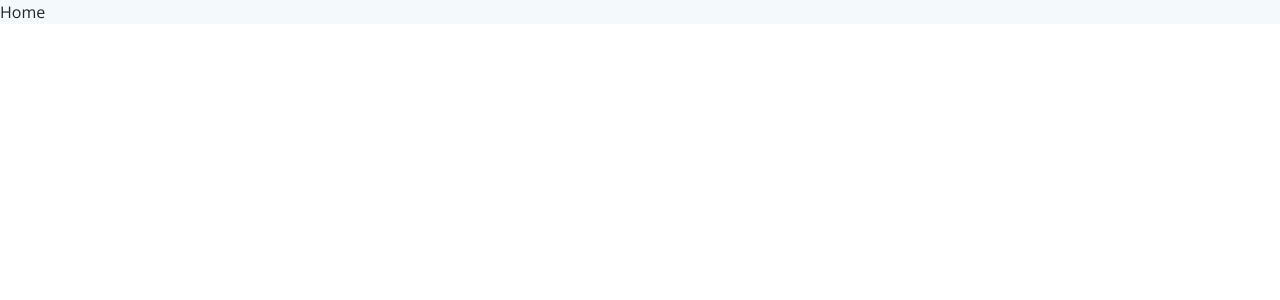
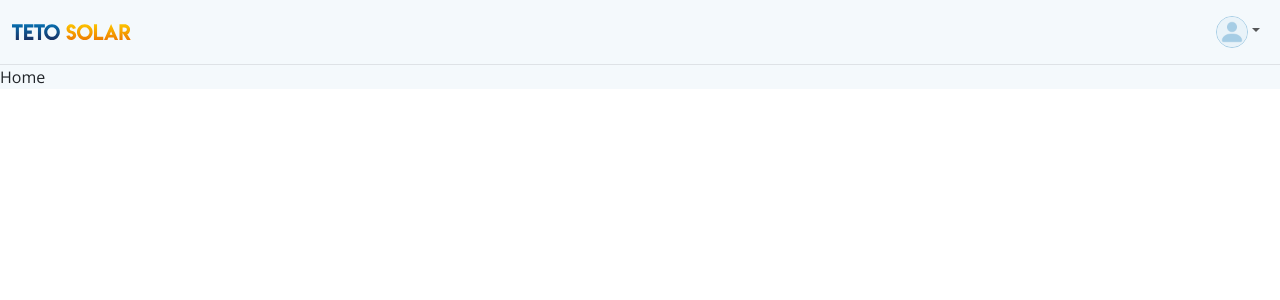
Before and after one commit to Tetohsolar/teto-front, a React (Create React App) app: page / in a window 1280 px wide. Shown: the top 300 px of the page. Built offline with nearby package versions, Linux system fonts and the light colour scheme.

Commit message:
Create Navbar Component

```diff
--- /dev/null
+++ b/src/components/navbar/Navbar.js
@@ -0,0 +1,58 @@
+import './navbar.scss'
+import logo from './teto-solar.svg'
+import avatar from './default-avatar.png'
+
+const Navbar = () => {
+
+  return (
+    <div>
+      <header className="sticky-top">
+        <nav className="navbar navbar-expand-lg border-bottom">
+          <div className="container-fluid">
+            <div className='d-flex align-items-center gap-2'>
+              <button className="navbar-toggler ms-auto" type="button">
+                <svg xmlns="http://www.w3.org/2000/svg" width="24" height="24" fill="currentColor" className="bi bi-list" viewBox="0 0 16 16">
+                  <path fillRule="evenodd" d="M2.5 12a.5.5 0 0 1 .5-.5h10a.5.5 0 0 1 0 1H3a.5.5 0 0 1-.5-.5zm0-4a.5.5 0 0 1 .5-.5h10a.5.5 0 0 1 0 1H3a.5.5 0 0 1-.5-.5zm0-4a.5.5 0 0 1 .5-.5h10a.5.5 0 0 1 0 1H3a.5.5 0 0 1-.5-.5z"/>
+                </svg>
+              </button>
+              <a className="navbar-brand d-flex" href="https://getbootstrap.com/">
+                <img src={logo} alt="Bootstrap" width="auto" height="16" />
+              </a>
+            </div>
+
+            <button className="navbar-toggler ms-auto" type="button" data-bs-toggle="collapse" data-bs-target="#navbarSupportedContent" aria-controls="navbarSupportedContent" aria-expanded="false" aria-label="Toggle navigation">
+              <svg xmlns="http://www.w3.org/2000/svg" width="24" height="24" fill="currentColor" className="bi bi-three-dots" viewBox="0 0 16 16">
+                <path d="M3 9.5a1.5 1.5 0 1 1 0-3 1.5 1.5 0 0 1 0 3zm5 0a1.5 1.5 0 1 1 0-3 1.5 1.5 0 0 1 0 3zm5 0a1.5 1.5 0 1 1 0-3 1.5 1.5 0 0 1 0 3z"/>
+              </svg>
+            </button>
+
+            <div className="collapse navbar-collapse" id="navbarSupportedContent">
+              <ul className="navbar-nav ms-auto mb-2 mb-lg-0">
+                <li className="nav-item dropdown">
+                  <a className="nav-link dropdown-toggle" href="https://getbootstrap.com/" role="button" data-bs-toggle="dropdown" aria-expanded="false"><img className='header-avatar' src={avatar} alt="Bootstrap" /></a>
+                  <ul className="dropdown-menu dropdown-menu-end">
+                    <li><a className="dropdown-item fw-bold" href="https://getbootstrap.com/">{'Ana Silva'}</a></li>
+                    <li><hr className="dropdown-divider" /></li>
+                    <li className='dropdown-item d-flex align-items-center justify-content-between'>Dark mode
+                      <div className="form-check form-switch">
+                        <input className="form-check-input" type="checkbox" role="switch" id="flexSwitchCheckDefault" />
+                        <label className="form-check-label" htmlFor="flexSwitchCheckDefault"></label>
+                      </div>
+                    </li>
+                    <li><a className="dropdown-item" href="https://getbootstrap.com/">Novo projeto</a></li>
+                    <li><a className="dropdown-item" href="https://getbootstrap.com/">Perfil</a></li>
+                    <li><a className="dropdown-item" href="https://getbootstrap.com/">Aparência</a></li>
+                    <li><a className="dropdown-item" href="https://getbootstrap.com/">Configurações</a></li>
+                    <li><a className="dropdown-item" href="https://getbootstrap.com/">Sair</a></li>
+                  </ul>
+                </li>
+              </ul>
+            </div>
+          </div>
+        </nav>
+      </header>
+    </div>
+  );
+};
+
+export default Navbar;
--- /dev/null
+++ b/src/components/navbar/navbar.scss
@@ -0,0 +1,10 @@
+.dropdown-menu.dropdown-menu-end {
+    margin: 0;
+}
+
+.header-avatar {
+    width: 32px;
+    height: auto;
+    border-radius: 50%;
+    border: 1px solid #A6CDE5;
+}
--- a/src/pages/home/Home.js
+++ b/src/pages/home/Home.js
@@ -1,8 +1,11 @@
 import './home.scss';
+import Navbar from '../../components/navbar/Navbar';
 
 const Home = () => {
   return (
-    <div className="home">Home</div>
+    <div className="home">
+      <Navbar /> Home
+    </div>
   );
 };
 
--- a/src/scss/abstracts/_variables.scss
+++ b/src/scss/abstracts/_variables.scss
@@ -1,2 +1,7 @@
 // Colors
 $primary: #1B6B9D;
+
+// Compute the navbar-brand padding-y so the navbar-brand will have the same height as navbar-text and nav-link
+$navbar-toggler-focus-width:        none;
+$navbar-toggler-transition:         box-shadow .15s ease-in-out !default;
+$navbar-light-toggler-border-color: none;
```
Also changed, not shown: src/components/navbar/default-avatar.png (added), src/components/navbar/teto-solar.svg (added).
